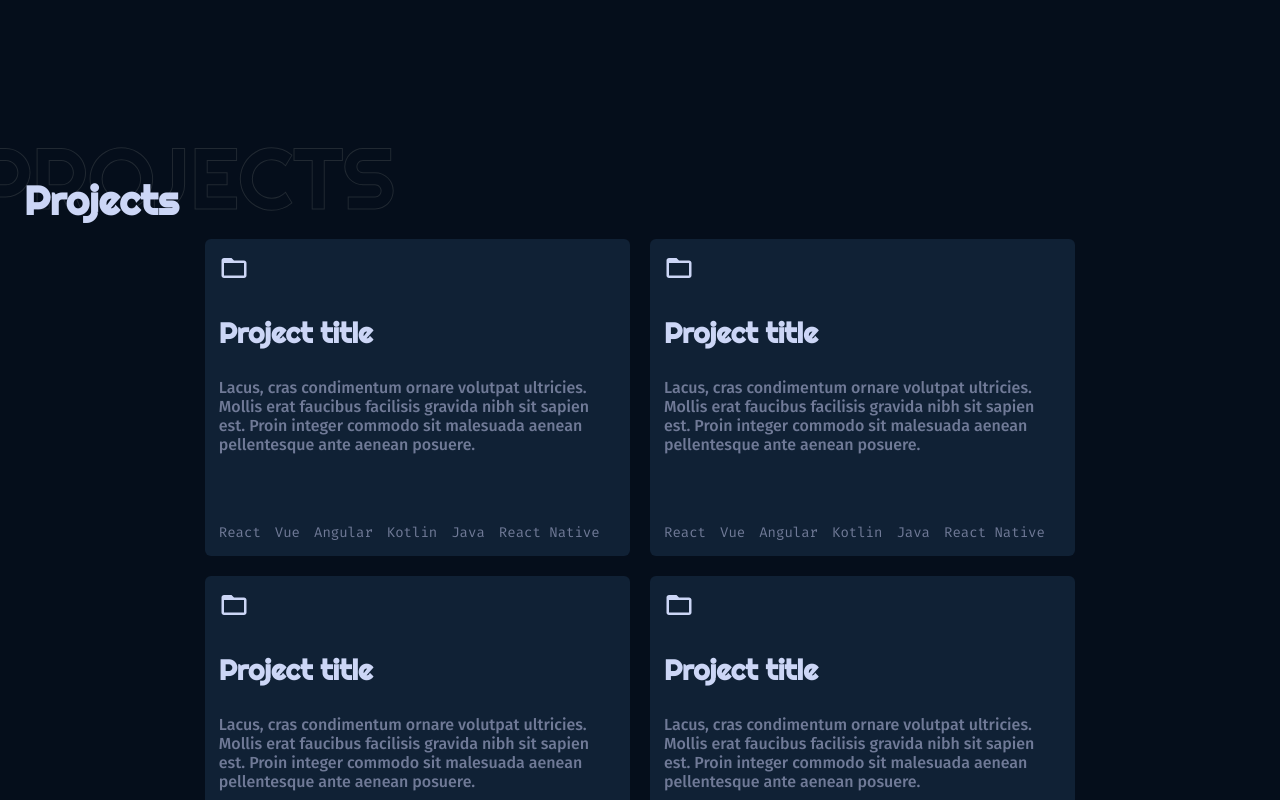
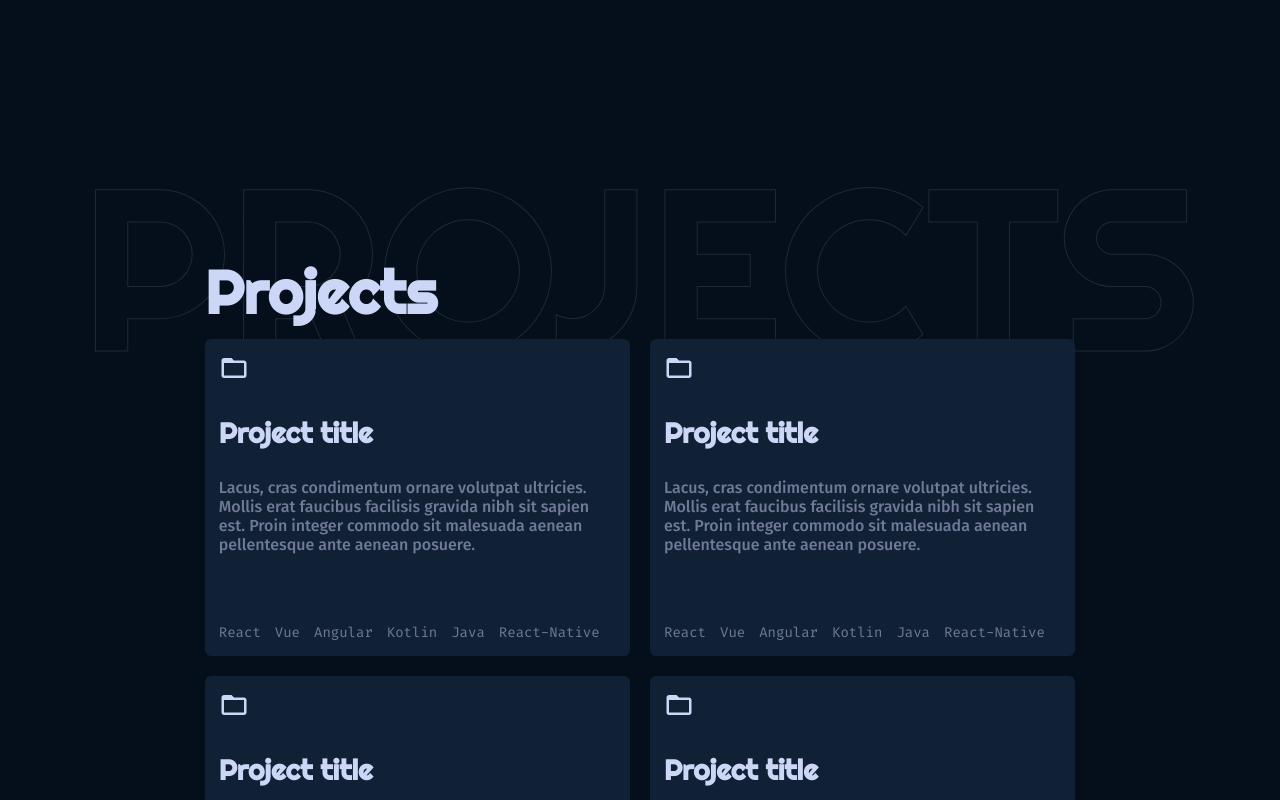
Before and after one commit to KahKitZheng/Portfolio, a React (Create React App) app: page / in a window 1280 px wide. Shown: the part 800-1600 px from the top of the page. Built offline with nearby package versions, Linux system fonts and the light colour scheme.

Commit message:
Feature: Finished sections titles for home page

```diff
--- a/src/components/card.jsx
+++ b/src/components/card.jsx
@@ -18,7 +18,7 @@ const card = () => {
         <p className="card__tag">Angular</p>
         <p className="card__tag">Kotlin</p>
         <p className="card__tag">Java</p>
-        <p className="card__tag">React Native</p>
+        <p className="card__tag">React-Native</p>
       </div>
     </div>
   );
--- a/src/styles/components/_segment.scss
+++ b/src/styles/components/_segment.scss
@@ -1,21 +1,22 @@
 .segment {
-  margin-bottom: 0.5rem;
-  overflow-x: hidden;
-
   &__background {
-    font-size: 5.4rem;
-    margin-left: -1.5rem;
+    display: flex;
+    align-self: center;
+    justify-content: center;
+    font-size: 20vw;
     text-transform: uppercase;
+    overflow-x: hidden;
+    position: relative;
     -webkit-text-fill-color: transparent;
     -webkit-text-stroke-width: 1px;
     -webkit-text-stroke-color: #212932;
+    z-index: -5;
   }
 
   &__title {
     color: $title-color;
-    font-size: 2.5rem;
-    margin: -55px 1.5rem 0;
-    position: absolute;
+    font-size: 40px;
+    margin: -85px 1.5rem 10px;
   }
 
   &__background,
@@ -24,30 +25,37 @@
   }
 }
 
-// .segment__title {
-// margin: 0 1.5em;
-// }
+@media (max-width: $sm) {
+  .segment__background {
+    font-size: 24vw;
+  }
+}
 
-// @media (min-width: $md) {
-//   .segment__title {
-//     margin: 0 6rem;
-//   }
-// }
+@media (min-width: $md) {
+  .segment__background {
+    font-size: 18vw;
+  }
 
-// @media (min-width: $lg) {
-//   .segment__title {
-//     margin: 0 16vw;
-//   }
-// }
+  .segment__title {
+    font-size: 2.5rem;
+    margin: -110px 6rem 10px;
+  }
+}
 
-// @media (min-width: $xl) {
-//   .segment__title {
-//     margin: 0 20vw;
-//   }
-// }
+@media (min-width: $lg) {
+  .segment__title {
+    font-size: 60px;
+    margin: -155px 16vw 10px;
+  }
+}
 
-// @media (min-width: $xxl) {
-//   .segment__title {
-//     margin: 0 16vw;
-//   }
-// }
+@media (min-width: $xl) {
+  .segment__background {
+    font-size: 16vw;
+  }
+
+  .segment__title {
+    font-size: 72px;
+    margin: -175px 20vw 10px;
+  }
+}
```
